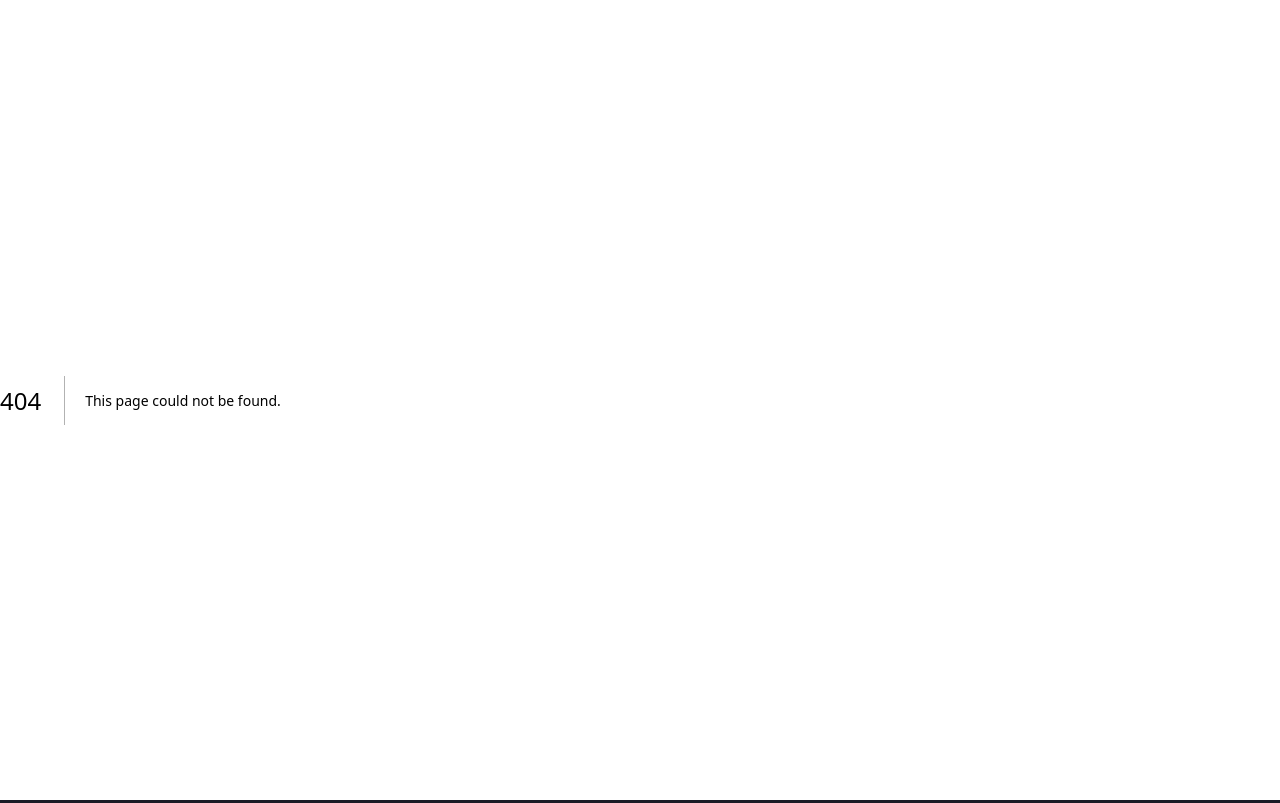
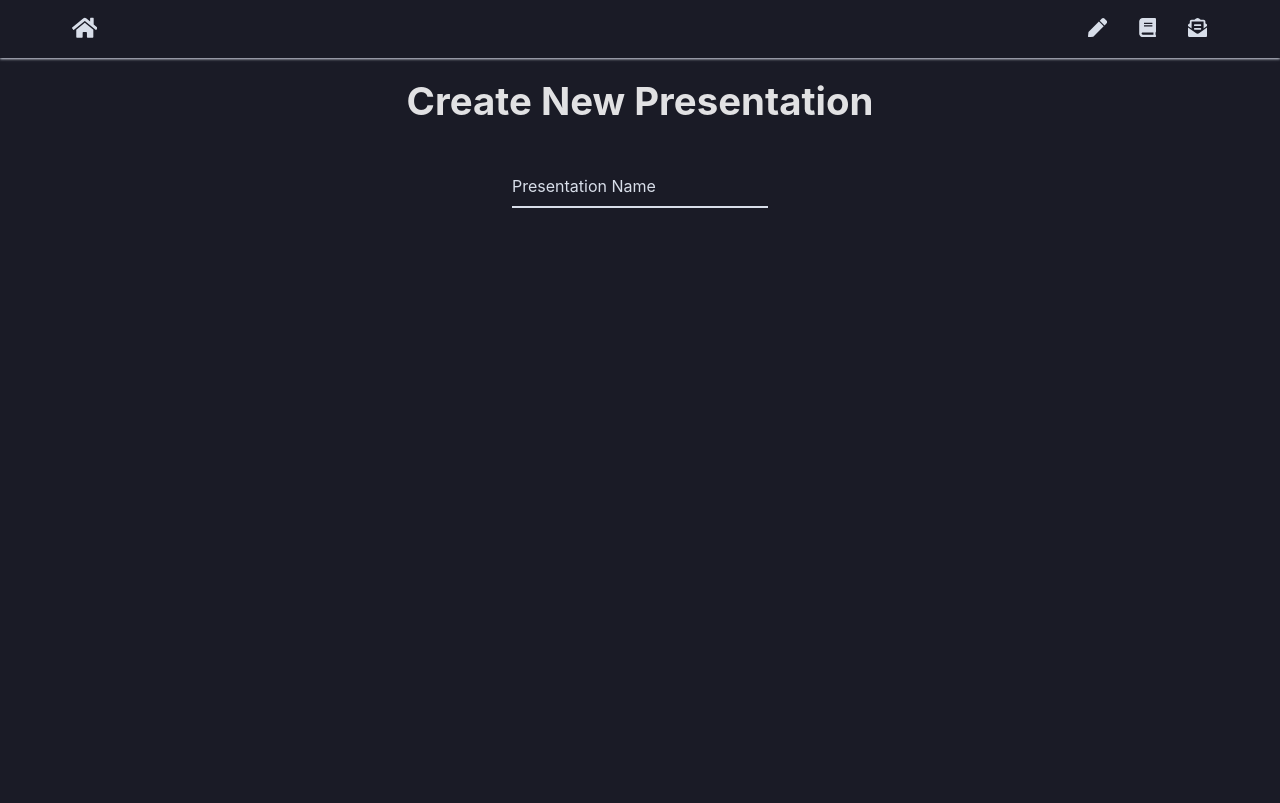
Before and after one commit to katjakovalchuk/Team_Lab_2_Sem, a Next.js app in the folder frontend/: page /new in a window 1280 px wide. Before the commit this address had no page. Built offline with nearby package versions, Linux system fonts and the light colour scheme.

Commit message:
Add a new presentation page

```diff
--- a/frontend/src/components/bar.tsx
+++ b/frontend/src/components/bar.tsx
@@ -1,4 +1,4 @@
-import { FaHome, FaPen, FaBook } from "react-icons/fa";
+import { FaHome, FaPen, FaBook, FaEnvelopeOpenText } from "react-icons/fa";
 import styles from "../scss/bar.module.scss";
 
 export default function NavBar() {
@@ -15,6 +15,9 @@ export default function NavBar() {
                     <a href="/projects" className={styles.icon}>
                         <FaBook />
                     </a>
+                    <a href="/login" className={styles.icon}>
+                        <FaEnvelopeOpenText />
+                    </a>
                 </div>
             </nav>
         </>
--- /dev/null
+++ b/frontend/src/components/newPresentationPage.tsx
@@ -0,0 +1,17 @@
+import styles from "../scss/editor.module.scss";
+
+export default function NewPersentationPage() {
+    return (
+        <>
+            <div className={styles.editorBox}>
+                <h1>
+                    Create New Presentation
+                </h1>
+                <form className={styles.inputBox} action="/api/new/">
+                    <input type="input" className={styles.textInput} placeholder="Presentation Name" name="presName" id="presName" required />
+                    <label htmlFor="presName" className={styles.label}>Presentation Name</label>
+                </form>
+            </div>
+        </>
+    )
+}
--- a/frontend/src/pages/_app.tsx
+++ b/frontend/src/pages/_app.tsx
@@ -1,6 +1,22 @@
+import React from 'react';
 import "../scss/globals.scss"
+import NavBar from "../components/bar";
 
-// This default export is required in a new `pages/_app.js` file.
+function SafeHydrate({ children }) {
+    return (
+        <div suppressHydrationWarning>
+            {typeof window === 'undefined' ? null : children}
+        </div>
+    )
+}
+
 export default function MyApp({ Component, pageProps }) {
-  return <Component {...pageProps} />
+    return (
+        <>
+            <NavBar />
+            <div className="app">
+                <Component {...pageProps} />
+            </div>
+        </>
+    )
 }
--- a/frontend/src/pages/index.tsx
+++ b/frontend/src/pages/index.tsx
@@ -1,12 +1,10 @@
 import React from 'react';
 // import MainPage from "../components/mainPage";
-import NavBar from "../components/bar";
 import MainPage from "../components/mainPage";
 
 export default function App() {
     return (
         <>
-            <NavBar />
             <MainPage />
         </>
     )
--- /dev/null
+++ b/frontend/src/pages/new.tsx
@@ -0,0 +1,10 @@
+import React from 'react';
+import NewPresentationPage from "../components/newPresentationPage";
+
+export default function App() {
+    return (
+        <>
+            <NewPresentationPage />
+        </>
+    )
+}
--- a/frontend/src/scss/app.module.scss
+++ b/frontend/src/scss/app.module.scss
@@ -1,9 +1,8 @@
 .main {
     position: relative;
-    margin-top: 3.2em;
     display: flex;
-    min-height: 100vh;
-    min-width: 100vw;
+    height: 100%;
+    width: 100%;
     overflow-x: hidden;
     background-color: var(--background-color);
 }
--- a/frontend/src/scss/bar.module.scss
+++ b/frontend/src/scss/bar.module.scss
@@ -53,7 +53,6 @@
 
 @media only screen and (max-width: 800px) {
     .navbar {
-        padding: 0 0.4em 0.4em 0.4em;
         max-width: calc(100vw - 0.8em);
     }
 }
--- /dev/null
+++ b/frontend/src/scss/editor.module.scss
@@ -0,0 +1,73 @@
+.editorBox {
+    display: flex;
+    flex-direction: column;
+    justify-content: center;
+    align-items: center;
+    min-width: 100%;
+    height: 100%;
+
+    h1 {
+        font-size: 2.4rem;
+    }
+
+    .inputBox {
+        position: relative;
+        padding: 1em 0 0;
+        margin-top: 0.8em;
+        width: 16em;
+    }
+
+    .textInput {
+        outline: none;
+        font-family: inherit;
+        width: 100%;
+        border: 0;
+        border-bottom: 2px solid var(--fg-color);
+        color: var(--fg-color);
+        padding: 0.5em 0;
+        background: transparent;
+        transition: border-color 200ms;
+
+        &::placeholder {
+            color: transparent;
+        }
+
+        .label {
+            font-size: 1.3rem;
+            cursor: text;
+            top: 20px;
+        }
+    }
+
+    .label {
+        position: absolute;
+        top: 0.8em;
+        display: block;
+        transition: 0.2s;
+        font-size: 1rem;
+        color: var(--fg-color);
+    }
+
+
+    .textInput:focus {
+      ~ .label {
+        position: absolute;
+        top: 0;
+        display: block;
+        transition: 0.2s;
+        font-size: 0.9rem;
+        color: var(--highlight-color);
+        font-weight:700;
+      }
+      padding-bottom: 0.3em;
+      font-weight: 700;
+      border-width: 0.25em;
+      border-color: var(--highlight-color);
+      border-image-slice: 1;
+    }
+    /* reset input */
+    .textInput{
+      &:required,&:invalid { box-shadow:none; }
+    }
+
+}
--- a/frontend/src/scss/globals.scss
+++ b/frontend/src/scss/globals.scss
@@ -16,7 +16,15 @@
     --fg-color: #d8dee9;
 	--bg-color: #1f2a31;
 	--border-color: #d8dee9;
+    --highlight-color: #f7768e;
     --nav-color: #1a1b26;
+}
+
+.app {
+    min-height: calc(100vh - 3.2em);
+    width: 100vw;
+    position: absolute;
+    top: 3.4em;
 }
 
 a {
```
